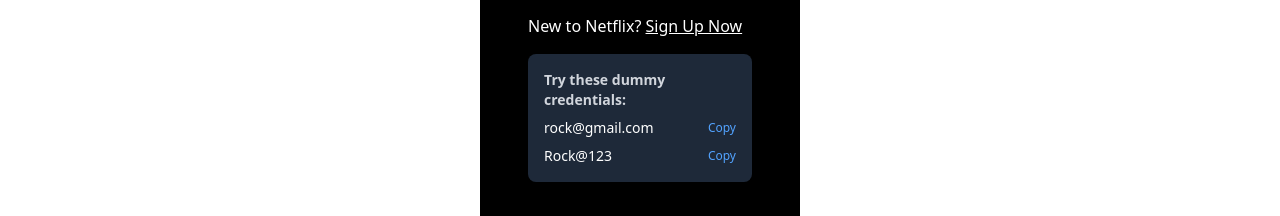
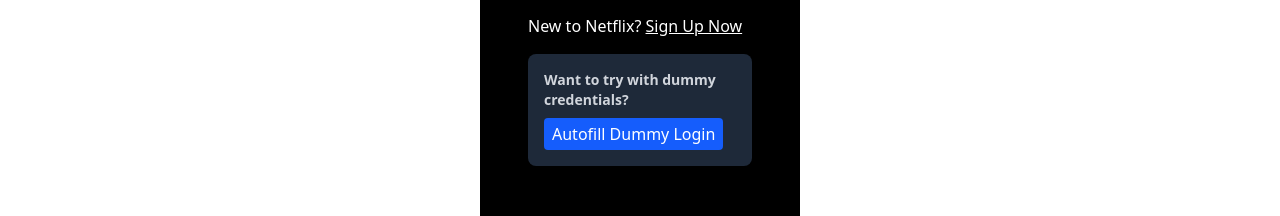
Before and after one commit to Ashish93-mrx/netflix-gpt, a React (Vite) app: page / in a window 1280 px wide. Shown: the part 558-774 px from the top of the page. Built offline with nearby package versions, Linux system fonts and the light colour scheme; no server answers.

Commit message:
changed login feat

```diff
--- a/src/components/Login.jsx
+++ b/src/components/Login.jsx
@@ -18,6 +18,33 @@ const Login = () => {
   const toggleForm = () => {
     setIsSignIn(!isSignIn);
   };
+
+  const handleErrorFn = (errorType) => {
+    let message="";
+              switch (errorType) {
+            case "auth/network-request-failed":
+              message = "Network error. Please check your internet connection.";
+              break;
+            case "auth/user-not-found":
+              message = "User not found. Please sign up first.";
+              break;
+            case "auth/wrong-password":
+              message = "Incorrect password. Try again.";
+              break;
+            case "auth/email-already-in-use":
+              message = "This email is already registered.";
+              break;
+            case "auth/invalid-email":
+              message = "Invalid email format.";
+              break;
+            default:
+              message = "Login failed. Please try again.";
+              break;
+          }
+
+          setErrorMessage(message);
+        }
+
 
   const handleButtonClick = () => {
     //valida[e the form data
@@ -63,11 +90,8 @@ const Login = () => {
           // ...
         })
         .catch((error) => {
-          const errorCode = error.code;
-          const errorMessage = error.message;
-          setErrorMessage(error.code + "-" + error.message);
-          // ..
-        });
+          handleErrorFn(error.code);
+    });
     } else {
       //sign in logic
 
@@ -84,11 +108,16 @@ const Login = () => {
           // navigate("/browse");
         })
         .catch((error) => {
-          const errorCode = error.code;
-          const errorMessage = error.message;
-          setErrorMessage(error.code + "-" + error.message);
-        });
+          handleErrorFn(error.code);
+        }
+      );
     }
+  };
+
+  const autofillDummyCredentials = () => {
+    if (email.current) email.current.value = "rock@gmail.com";
+    if (password.current) password.current.value = "Rock@123";
+    if (!isSignIn && name.current) name.current.value = "The Rock";
   };
 
   const email = useRef(null);
@@ -152,28 +181,15 @@ const Login = () => {
         {isSignIn && (
           <div className="bg-gray-800 p-4 rounded-lg mb-6">
             <p className="text-sm text-gray-300 mb-2 font-semibold">
-              Try these dummy credentials:
+              Want to try with dummy credentials?
             </p>
-            <div className="flex justify-between items-center mb-2">
-              <span className="text-sm break-all">rock@gmail.com</span>
-              <button
-                type="button"
-                className="text-blue-400 text-xs hover:underline cursor-pointer"
-                onClick={() => navigator.clipboard.writeText("rock@gmail.com")}
-              >
-                Copy
-              </button>
-            </div>
-            <div className="flex justify-between items-center">
-              <span className="text-sm break-all">Rock@123</span>
-              <button
-                type="button"
-                className="text-blue-400 text-xs hover:underline cursor-pointer"
-                onClick={() => navigator.clipboard.writeText("Rock@123")}
-              >
-                Copy
-              </button>
-            </div>
+            <button
+              type="button"
+              onClick={autofillDummyCredentials}
+              className="text-white bg-blue-600 px-2 py-1 rounded hover:bg-blue-700"
+            >
+              Autofill Dummy Login
+            </button>
           </div>
         )}
       </form>
```
